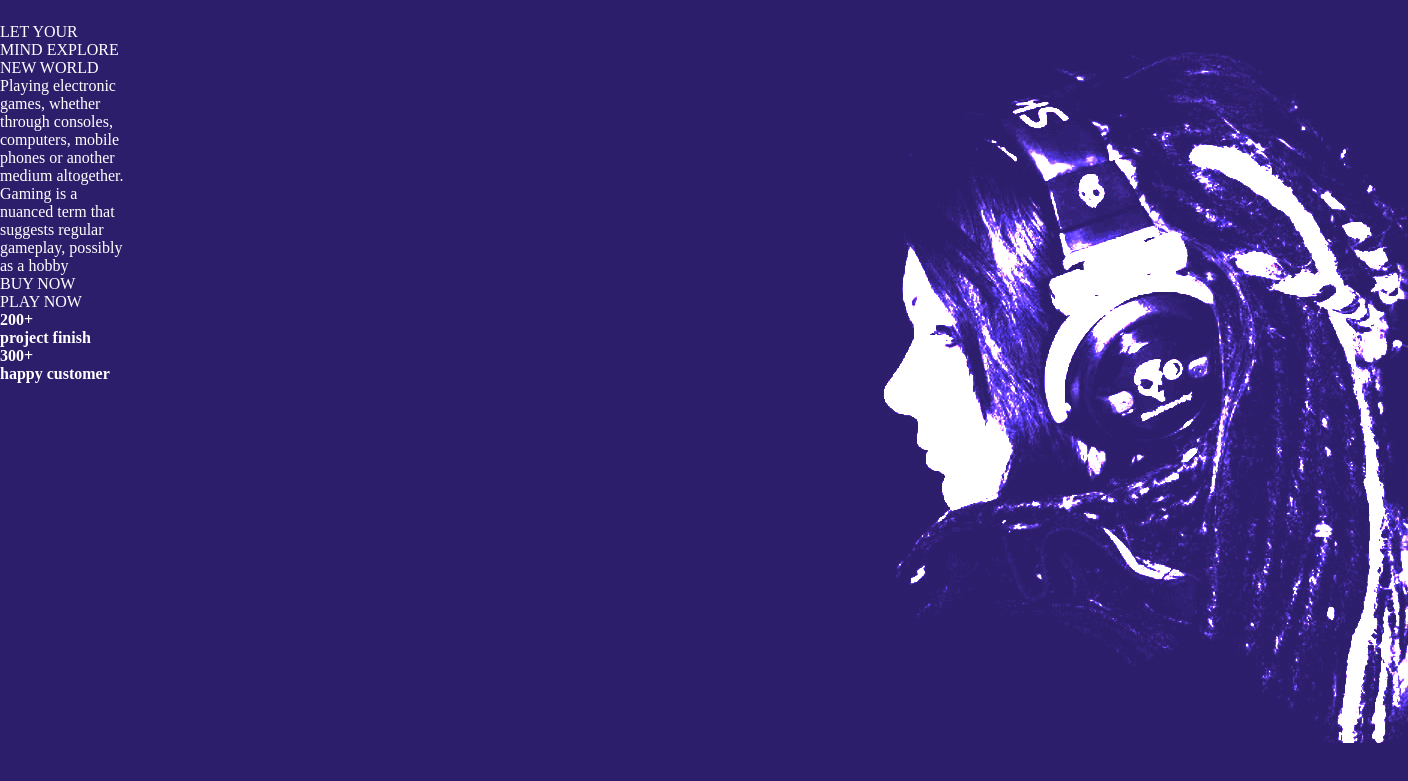
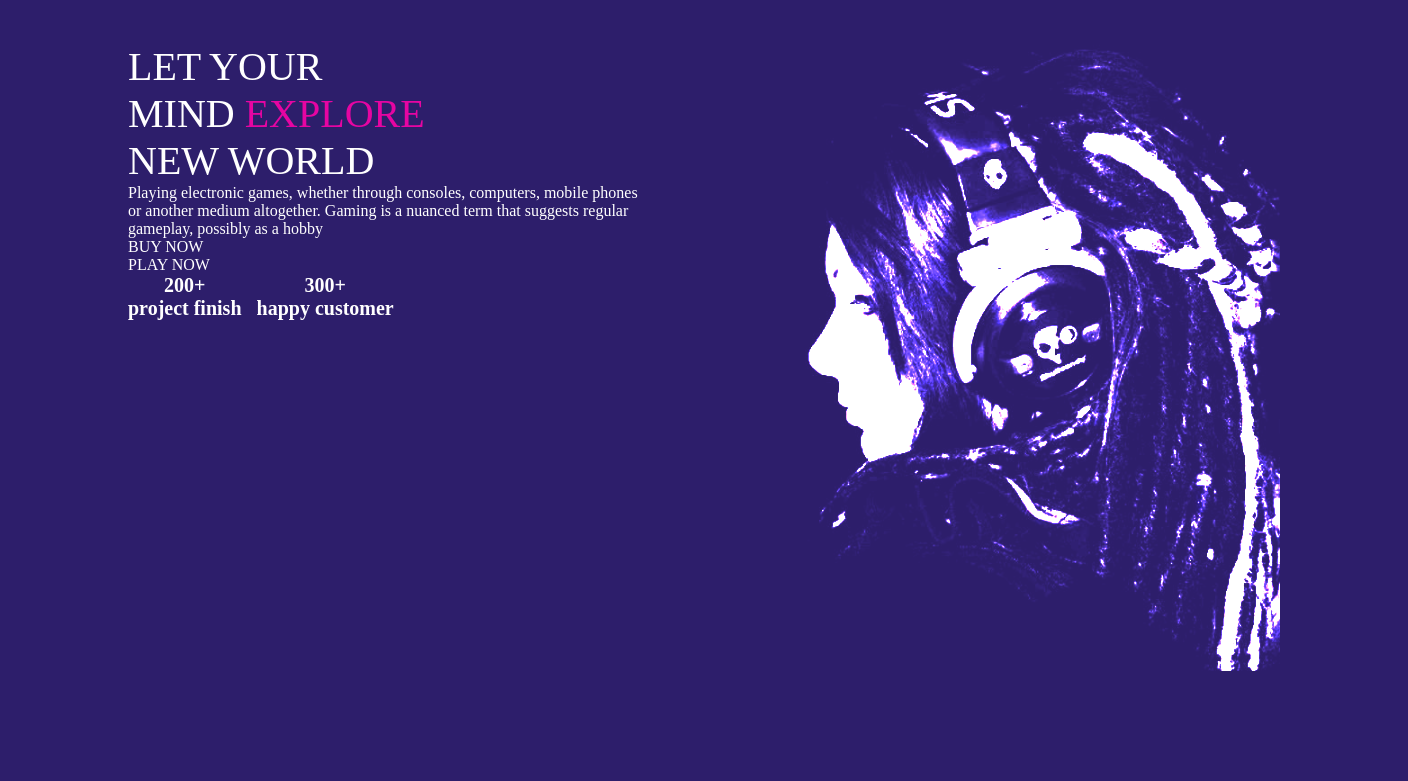
Before and after one commit to yuga286/CSSpro, a website: page html/index.html in a window 1280 px wide. Shown: the part 57-838 px from the top of the page, 1408 px wide, since content can reach past the window. Before the commit the page ends 804 px from the top, so only its background shows below. Drawn offline with Linux system fonts and the light colour scheme.

Commit message:
css updated

```diff
--- a/css/style.css
+++ b/css/style.css
@@ -40,9 +40,48 @@ body{
     color: #fff;
 }
 
+.main-content .left{
+    position:absolute;
+    width: 40%;
+    top:100px;
+    left:10%;
+    height: 100%;
+    color:#ffffff
+}
+
+.main-content .left .big{
+    font-size: 40px;
+}
+
+.main-content .left .big .big-text{
+     color:rgb(230, 5, 162);
+}
 .main-content .right{
     width: 90%;
     height: 100%;
     z-index: -10;
     mix-blend-mode:color-dodge;
 }
+
+.main-content .left .overview{
+    display: flex;
+    justify-content:flex-start;
+    gap:15px;
+}
+.main-content .left .overview .over{
+    display:flex;
+    flex-direction:column;
+    align-items:center;
+}
+
+.main-content .left .overview .over{
+    font: weight 700;
+    font-size:20px;
+    margin:0;
+    padding:0;
+}
+.main-content .right img{
+    width: 100%;
+    height: 200%;
+    z-index: -10;
+}
--- a/html/index.html
+++ b/html/index.html
@@ -48,7 +48,7 @@
                         <h4 class="big-text">200+</h4>
                         <h4>project finish</h4>
                     </div>
-                    <div class="over-item">
+                    <div class="over">
                         <h4>300+</h4>
                         <h4>happy customer</h4>
                     </div>
```
